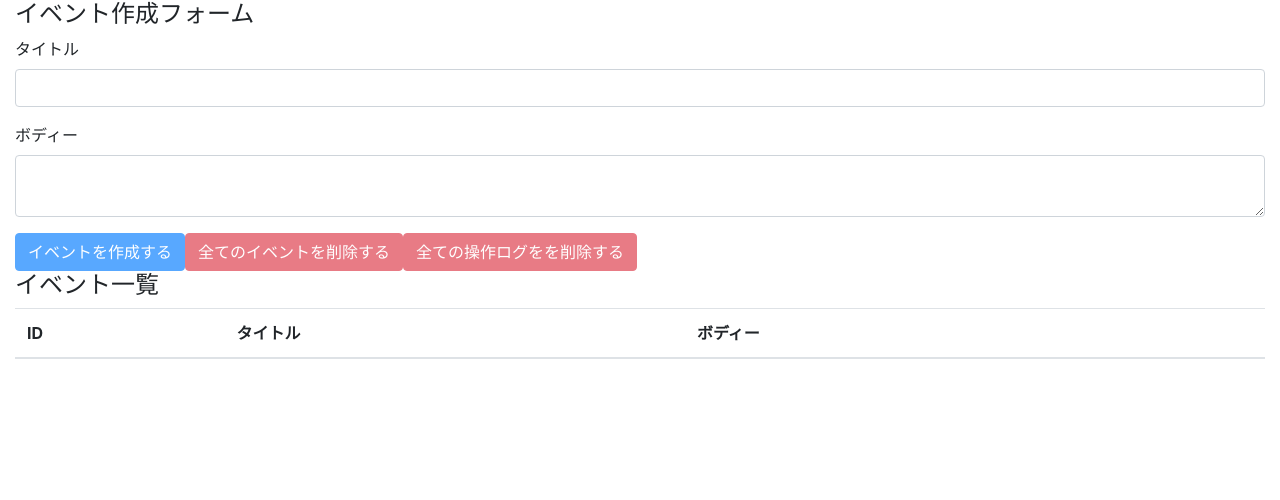
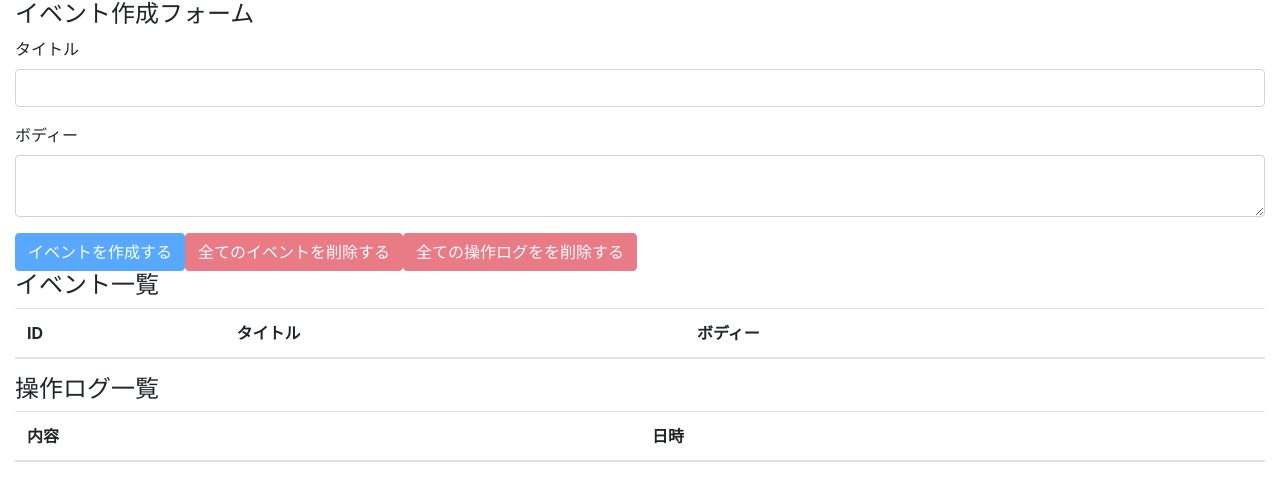
Before and after one commit to fo-ji/react-hooks-101, a React (Create React App) app: page / in a window 1280 px wide. Shown: the top 500 px of the page. Built offline with nearby package versions, Linux system fonts and the light colour scheme.

Commit message:
display all operation logs

```diff
--- a/src/components/App.js
+++ b/src/components/App.js
@@ -4,6 +4,7 @@
 
 import EventForm from './EventForm'
 import Events from './Events'
+import OperationLogs from './OperationLogs'
 import AppContext from '../contexts/AppContext'
 import reducer from '../reducers'
 
@@ -19,6 +20,7 @@
       <div className='container-fluid'>
         <EventForm />
         <Events />
+        <OperationLogs />
       </div>
     </AppContext.Provider>
   )
--- /dev/null
+++ b/src/components/OperationLog.js
@@ -0,0 +1,12 @@
+import React from 'react'
+
+const OperationLog = ({ operationLog }) => {
+  return (
+    <tr>
+      <td>{operationLog.description}</td>
+      <td>{operationLog.operatedAt}</td>
+    </tr>
+  )
+}
+
+export default OperationLog
--- /dev/null
+++ b/src/components/OperationLogs.js
@@ -0,0 +1,31 @@
+import React, { useContext } from 'react'
+
+import OperationLog from './OperationLog'
+import AppContext from '../contexts/AppContext'
+
+const OperationLogs = () => {
+  const { state } = useContext(AppContext)
+
+  return (
+    <>
+      <h4>操作ログ一覧</h4>
+      <table className='table table-hover'>
+        <thead>
+          <tr>
+            <th>内容</th>
+            <th>日時</th>
+          </tr>
+        </thead>
+        <tbody>
+          {
+            state.operationLogs.map((operationLog, index) => {
+              return <OperationLog key={index} operationLog={operationLog} />
+            })
+          }
+        </tbody>
+      </table>
+    </>
+  )
+}
+
+export default OperationLogs
```
